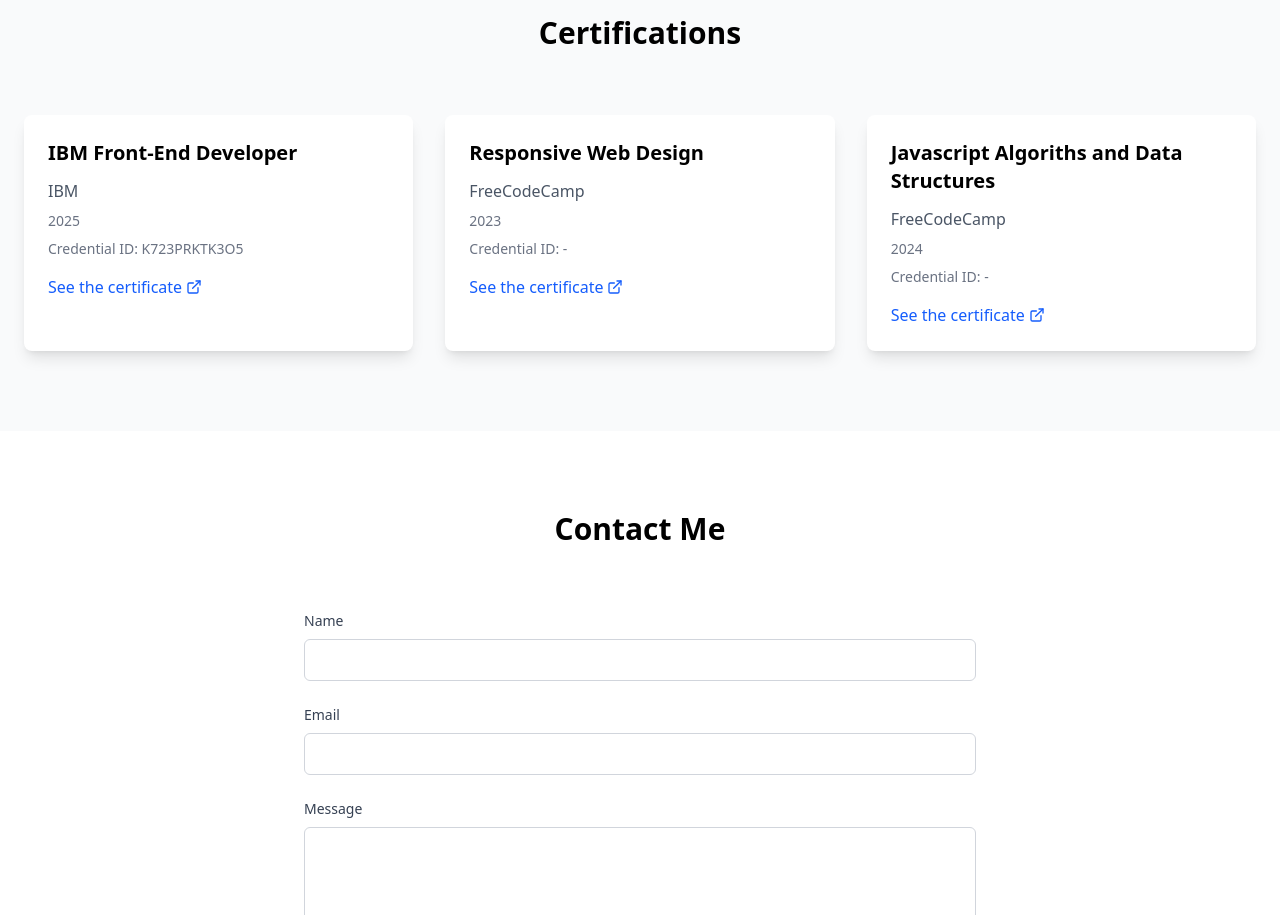
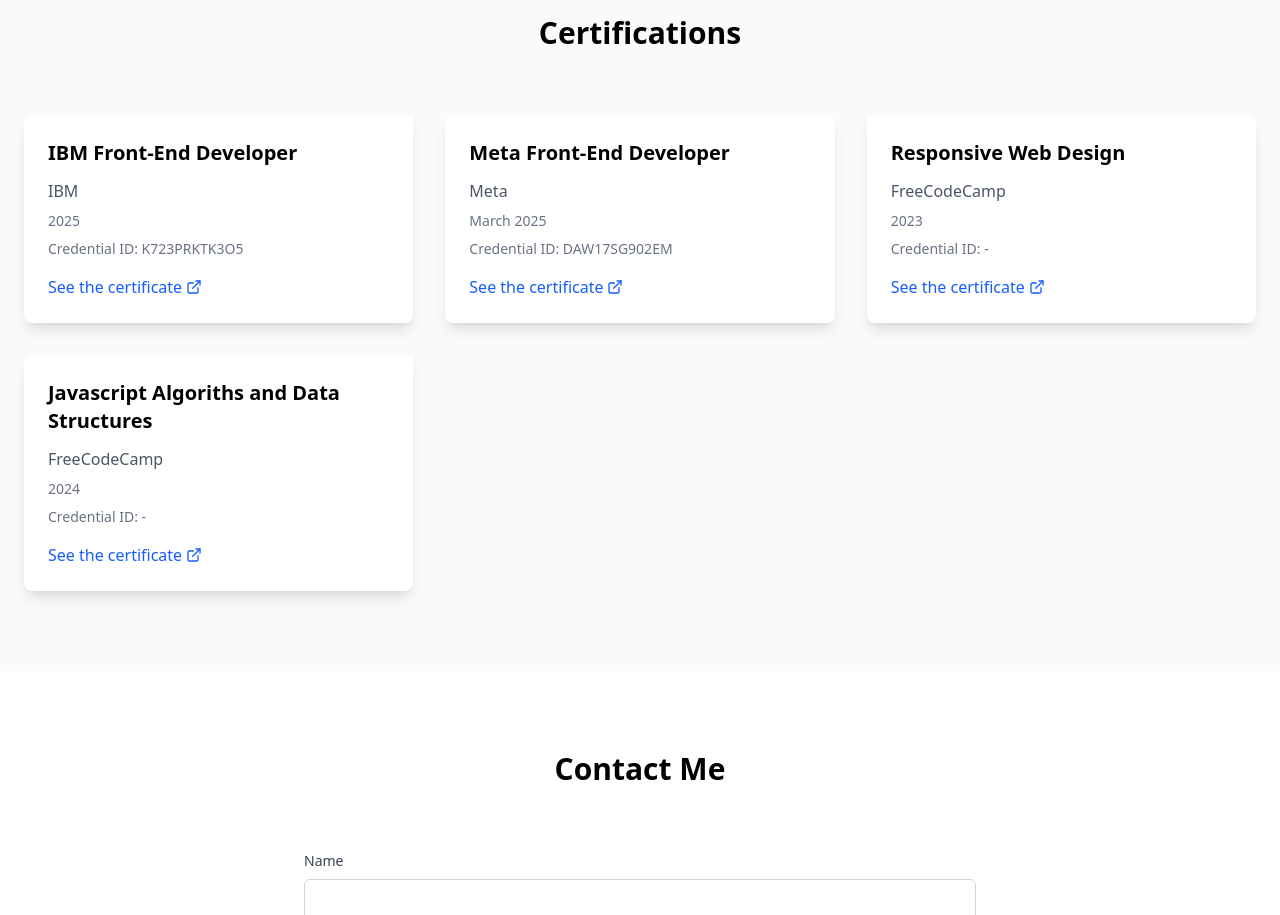
Before and after one commit to kengnidoriane/my_porfolioss, a React (Vite) app in the folder modern_porfolio/: page / in a window 1280 px wide. Shown: the part 2680-3595 px from the top of the page. Built offline with nearby package versions, Linux system fonts and the light colour scheme.

Commit message:
feat: add meta certification

```diff
--- a/modern_porfolio/src/components/Certifications.jsx
+++ b/modern_porfolio/src/components/Certifications.jsx
@@ -3,6 +3,7 @@
   ExternalLink
 } from 'lucide-react';
 import IBM from '../assets/IBM_front-end_professional_certificate.pdf'
+import Meta from '../assets/Meta_front-end_professionnal_certificate.pdf'
 
 const Certifications = () => {
   const certifications = [
@@ -13,6 +14,14 @@
       date: "2025",
       credential: "Credential ID: K723PRKTK3O5",
       link: IBM
+    },
+    {
+      image: '../assets',
+      title: "Meta Front-End Developer",
+      organization: "Meta",
+      date: " March 2025",
+      credential: "Credential ID: DAW17SG902EM",
+      link: Meta
     },
     {
       title: "Responsive Web Design",
```
Also changed, not shown: 1 other file (tests, documents, lock files or other folders).
